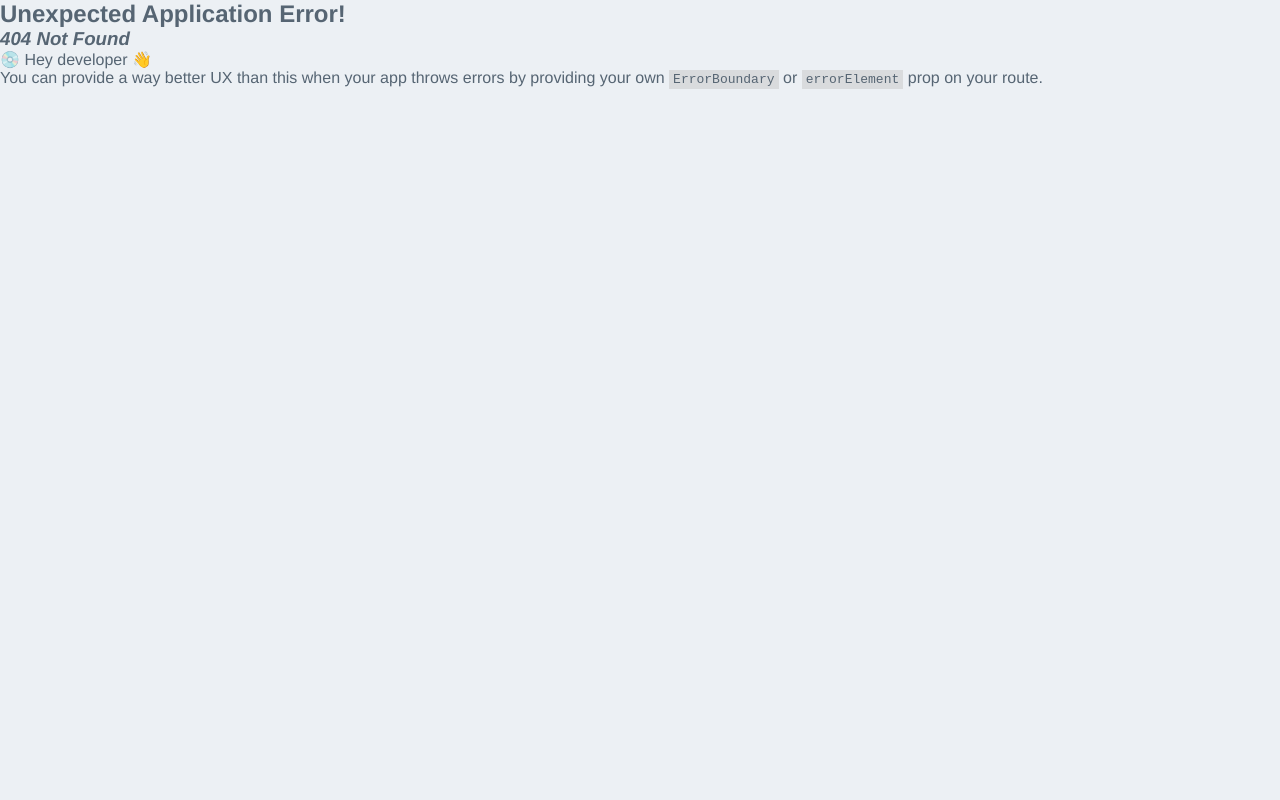
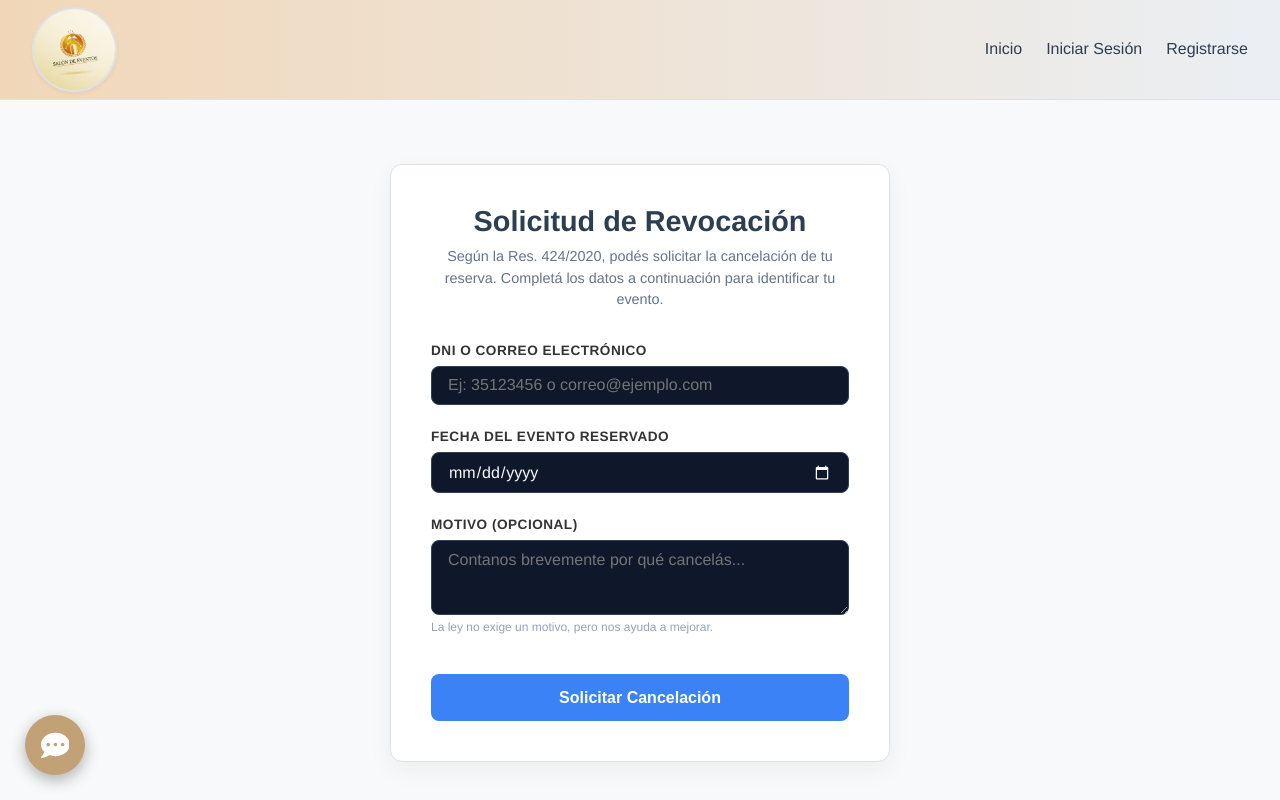
Before and after one commit to maxi627/Salon-de-eventos, a React (Vite) app in the folder frontend/: page /arrepentimiento in a window 1280 px wide. Before the commit this address had no page. Shown: the top 800 px of the page. Built offline with nearby package versions, Linux system fonts and the light colour scheme.

Commit message:
agrego en frontend page de arrepentimiento

```diff
--- a/frontend/src/main.jsx
+++ b/frontend/src/main.jsx
@@ -9,6 +9,7 @@ import App from './App.jsx';
 import ProtectedRoute from './components/ProtectedRoute.jsx';
 import './index.css';
 import AdminPanel from './pages/AdminPanel.jsx';
+import Arrepentimiento from './pages/Arrepentimiento.jsx';
 import Confirmacion from './pages/confirmacion.jsx';
 import ForgotPassword from './pages/ForgotPassword.jsx';
 import Home from './pages/home.jsx';
@@ -17,6 +18,7 @@ import Privacidad from './pages/Privacidad';
 import Register from './pages/register.jsx';
 import Reservas from './pages/reservas.jsx';
 import ResetPassword from './pages/ResetPassword.jsx';
+
 // 1. Configuración de Sentry
 Sentry.init({
   dsn: import.meta.env.VITE_SENTRY_DSN_FRONTEND,
@@ -63,6 +65,7 @@ const router = createBrowserRouter([
       { path: "/reservar", element: <Reservas /> },
       { path: "/reservar/:dateString", element: <Confirmacion /> },
       { path: "/privacidad", element: <Privacidad />},
+      { path: "/arrepentimiento", element: <Arrepentimiento /> },
       {
         element: <ProtectedRoute />,
         children: [
--- /dev/null
+++ b/frontend/src/pages/Arrepentimiento.jsx
@@ -0,0 +1,110 @@
+import { useState } from 'react';
+import './arrepentimiento.css'; // Crearemos este archivo ahora
+
+function Arrepentimiento() {
+  const [identificacion, setIdentificacion] = useState('');
+  const [fechaEvento, setFechaEvento] = useState('');
+  const [motivo, setMotivo] = useState('');
+
+  const [loading, setLoading] = useState(false);
+  const [mensaje, setMensaje] = useState(null);
+  const [error, setError] = useState(null);
+
+  const handleSubmit = async (e) => {
+    e.preventDefault();
+    setLoading(true);
+    setError(null);
+    setMensaje(null);
+
+    // Payload para enviar a tu API en Flask
+    const payload = {
+      identificacion, // Puede ser DNI o Correo
+      fecha_evento: fechaEvento,
+      motivo
+    };
+
+    try {
+      // Reemplazar con tu endpoint real cuando lo armemos en Flask
+      const response = await fetch('/api/v1/reservas/arrepentimiento', {
+        method: 'POST',
+        headers: { 'Content-Type': 'application/json' },
+        body: JSON.stringify(payload),
+      });
+
+      const data = await response.json();
+
+      if (!response.ok) {
+        throw new Error(data.message || 'No se pudo procesar la solicitud.');
+      }
+
+      // Éxito: La reserva se canceló y se liberó el calendario
+      setMensaje("Tu solicitud ha sido registrada y la reserva cancelada. Si corresponde la devolución de la seña según los plazos legales, nos contactaremos a la brevedad.");
+      setIdentificacion('');
+      setFechaEvento('');
+      setMotivo('');
+
+    } catch (err) {
+      setError(err.message);
+    } finally {
+      setLoading(false);
+    }
+  };
+
+  return (
+    <div className="arrepentimiento-container">
+      <div className="arrepentimiento-card">
+        <h2>Solicitud de Revocación</h2>
+        <p className="arrepentimiento-subtitle">
+          Según la Res. 424/2020, podés solicitar la cancelación de tu reserva.
+          Completá los datos a continuación para identificar tu evento.
+        </p>
+
+        {mensaje && <div className="success-alert">{mensaje}</div>}
+        {error && <div className="error-alert">{error}</div>}
+
+        <form onSubmit={handleSubmit} className="arrepentimiento-form">
+          <div className="form-group">
+            <label htmlFor="identificacion">DNI o Correo Electrónico</label>
+            <input
+              type="text"
+              id="identificacion"
+              value={identificacion}
+              onChange={(e) => setIdentificacion(e.target.value)}
+              required
+              placeholder="Ej: 35123456 o correo@ejemplo.com"
+            />
+          </div>
+
+          <div className="form-group">
+            <label htmlFor="fechaEvento">Fecha del Evento Reservado</label>
+            <input
+              type="date"
+              id="fechaEvento"
+              value={fechaEvento}
+              onChange={(e) => setFechaEvento(e.target.value)}
+              required
+            />
+          </div>
+
+          <div className="form-group">
+            <label htmlFor="motivo">Motivo (Opcional)</label>
+            <textarea
+              id="motivo"
+              value={motivo}
+              onChange={(e) => setMotivo(e.target.value)}
+              rows="3"
+              placeholder="Contanos brevemente por qué cancelás..."
+            ></textarea>
+            <small>La ley no exige un motivo, pero nos ayuda a mejorar.</small>
+          </div>
+
+          <button type="submit" className="submit-button" disabled={loading || mensaje}>
+            {loading ? 'Procesando...' : 'Solicitar Cancelación'}
+          </button>
+        </form>
+      </div>
+    </div>
+  );
+}
+
+export default Arrepentimiento;
--- /dev/null
+++ b/frontend/src/pages/arrepentimiento.css
@@ -0,0 +1,114 @@
+.arrepentimiento-container {
+  display: flex;
+  justify-content: center;
+  align-items: flex-start;
+  padding: 4rem 2rem;
+  background-color: var(--color-superficie, #f4f7f6);
+  min-height: calc(100vh - 200px);
+}
+
+.arrepentimiento-card {
+  background-color: #ffffff;
+  padding: 2.5rem;
+  border-radius: 12px;
+  box-shadow: 0 8px 25px rgba(0, 0, 0, 0.05);
+  width: 100%;
+  max-width: 500px;
+  border: 1px solid var(--color-borde, #e2e8f0);
+}
+
+.arrepentimiento-card h2 {
+  color: var(--color-secundario, #2c3e50);
+  margin-bottom: 0.5rem;
+  text-align: center;
+  font-size: 1.8rem;
+}
+
+.arrepentimiento-subtitle {
+  text-align: center;
+  color: #64748b;
+  font-size: 0.9rem;
+  margin-bottom: 2rem;
+  line-height: 1.5;
+}
+
+.arrepentimiento-form .form-group {
+  margin-bottom: 1.5rem;
+}
+
+.arrepentimiento-form label {
+  display: block;
+  margin-bottom: 0.5rem;
+  color: #333;
+  font-weight: 700;
+  font-size: 0.85rem;
+}
+
+.arrepentimiento-form input,
+.arrepentimiento-form textarea {
+  width: 100%;
+  padding: 0.85rem 1rem;
+  border: 1.5px solid #cbd5e1;
+  border-radius: 8px;
+  font-size: 1rem;
+  font-family: inherit;
+  transition: border-color 0.3s ease;
+}
+
+.arrepentimiento-form input:focus,
+.arrepentimiento-form textarea:focus {
+  outline: none;
+  border-color: #3498db;
+}
+
+.arrepentimiento-form small {
+  display: block;
+  margin-top: 5px;
+  color: #94a3b8;
+  font-size: 0.75rem;
+}
+
+.arrepentimiento-form .submit-button {
+  width: 100%;
+  padding: 0.9rem;
+  background-color: #e2e8f0;
+  color: #475569;
+  border: none;
+  border-radius: 8px;
+  font-size: 1rem;
+  font-weight: bold;
+  cursor: pointer;
+  transition: all 0.3s ease;
+  margin-top: 1rem;
+}
+
+/* Cambia de color cuando el usuario interactúa */
+.arrepentimiento-form .submit-button:not(:disabled) {
+  background-color: #e74c3c;
+  color: white;
+}
+
+.arrepentimiento-form .submit-button:not(:disabled):hover {
+  background-color: #c0392b;
+}
+
+.success-alert {
+  background-color: #d4edda;
+  color: #155724;
+  padding: 1rem;
+  border-radius: 8px;
+  margin-bottom: 1.5rem;
+  font-size: 0.9rem;
+  line-height: 1.4;
+  border: 1px solid #c3e6cb;
+}
+
+.error-alert {
+  background-color: #f8d7da;
+  color: #721c24;
+  padding: 1rem;
+  border-radius: 8px;
+  margin-bottom: 1.5rem;
+  font-size: 0.9rem;
+  border: 1px solid #f5c2c7;
+}
```
